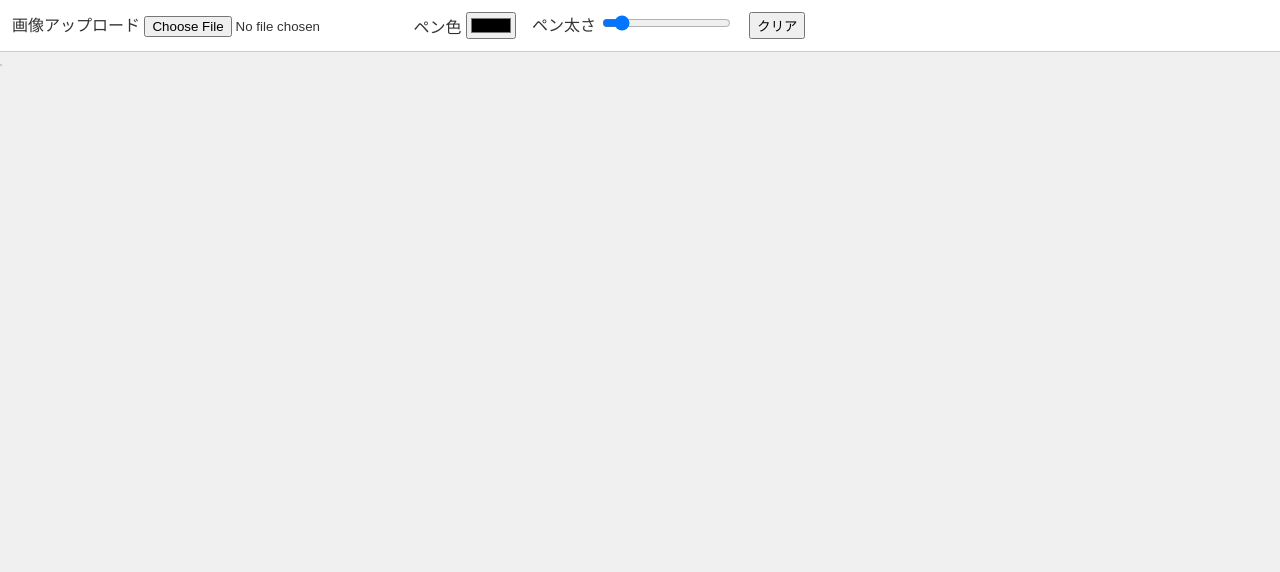
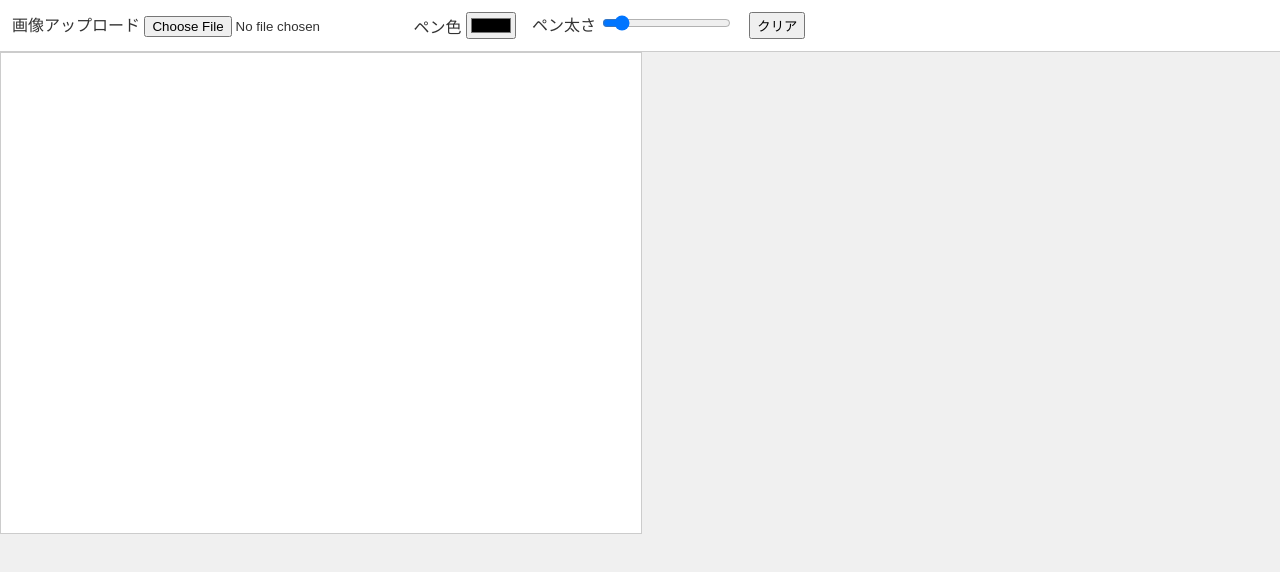
Before and after one commit to kekeke0318/repainter, a plain HTML site: page docs/index.html in a window 1280 px wide. Drawn offline with Linux system fonts and the light colour scheme.

Commit message:
Add default white canvas and resize handling

```diff
--- a/docs/index.html
+++ b/docs/index.html
@@ -31,6 +31,8 @@
     position: relative;
     display: inline-block;
     border: 1px solid var(--control-border);
+    width: 640px;
+    height: 480px;
 }
 #motif {
     position: absolute;
@@ -44,7 +46,9 @@ canvas {
     position: absolute;
     top: 0;
     left: 0;
-    background: transparent;
+    width: 100%;
+    height: 100%;
+    background: #fff;
     touch-action: none;
 }
 </style>
@@ -68,13 +72,24 @@ const ctx = canvas.getContext('2d');
 const penColor = document.getElementById('penColor');
 const penWidth = document.getElementById('penWidth');
 const clearBtn = document.getElementById('clearBtn');
+const container = document.getElementById('canvasContainer');
 let drawing = false;
 let strokes = 0;
 
+function setCanvasSize(width, height) {
+    container.style.width = width + 'px';
+    container.style.height = height + 'px';
+    canvas.width = width;
+    canvas.height = height;
+}
+
 function resizeCanvas() {
-    canvas.width = motif.clientWidth;
-    canvas.height = motif.clientHeight;
+    if (motif.style.display === 'block') {
+        setCanvasSize(motif.clientWidth, motif.clientHeight);
+    }
 }
+
+setCanvasSize(640, 480);
 
 imageLoader.addEventListener('change', function(e) {
     const reader = new FileReader();
--- a/style.css
+++ b/style.css
@@ -32,6 +32,8 @@ h1 {
 #canvasContainer {
     position: relative;
     border: 1px solid #ccc;
+    width: 640px;
+    height: 480px;
 }
 
 #motif {
@@ -47,7 +49,9 @@ h1 {
     position: absolute;
     top: 0;
     left: 0;
-    background-color: transparent;
+    width: 100%;
+    height: 100%;
+    background-color: white;
     touch-action: none;
 }
 
```
Also changed, not shown: script.js (+14 -2 lines), README.md.
